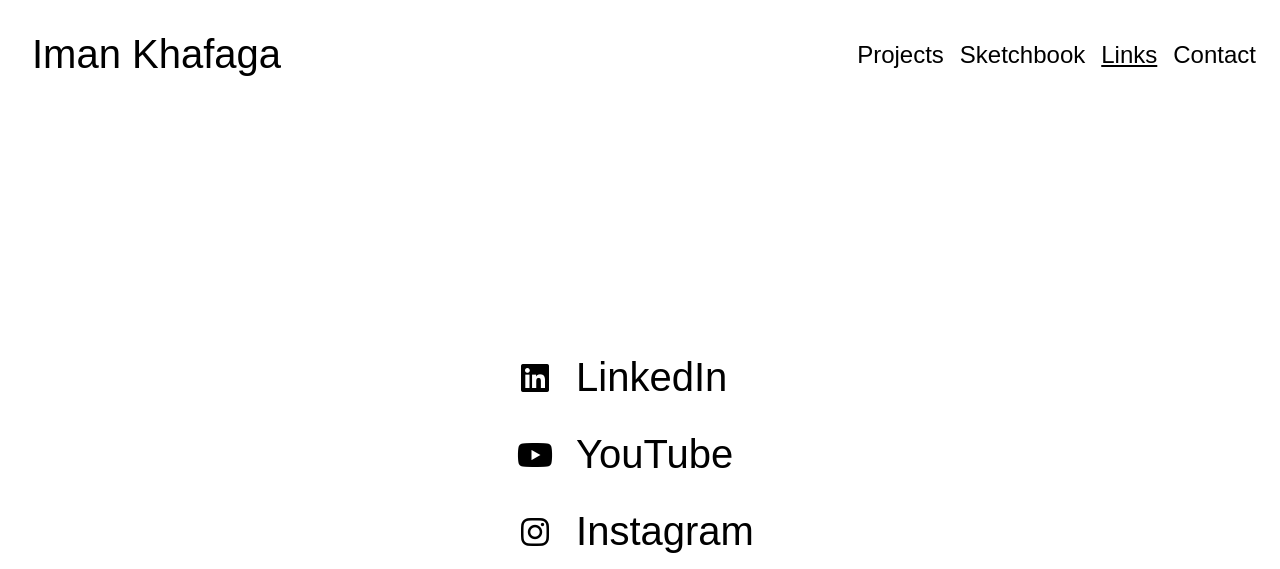
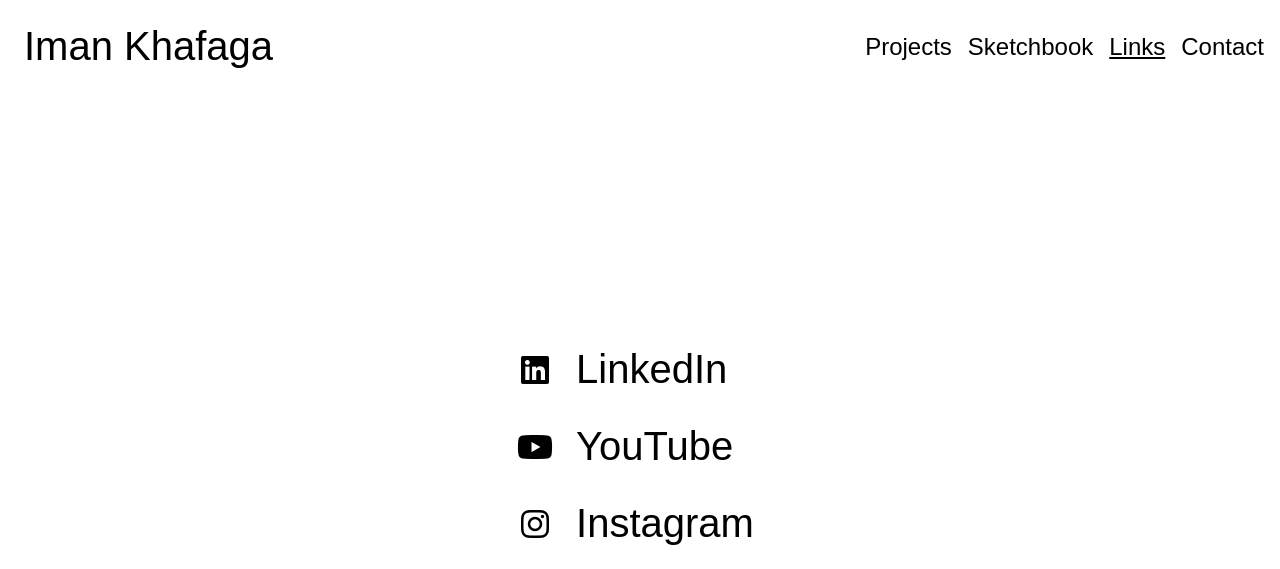
Before and after one commit to ikhafaga11/imankhafaga.art, a Flask app: page /links in a window 1280 px wide. Shown: the top 569 px of the page. Run offline with Flask 3, Linux system fonts and the light colour scheme; some web fonts are replaced.

Commit message:
style: modify padding on nav bar

```diff
--- a/static/style.css
+++ b/static/style.css
@@ -78,7 +78,7 @@ main {
 
 nav {
   display: flex;
-  padding: 1rem;
+  padding: 0.5rem;
 }
 
 nav h1 {
@@ -157,7 +157,7 @@ nav ul li a {
   height: 100%;
   border: 0;
   border-radius: 0.5rem;
-  pointer-events: none;
+  /* pointer-events: none; */
 }
 
 .projects__container {
```
